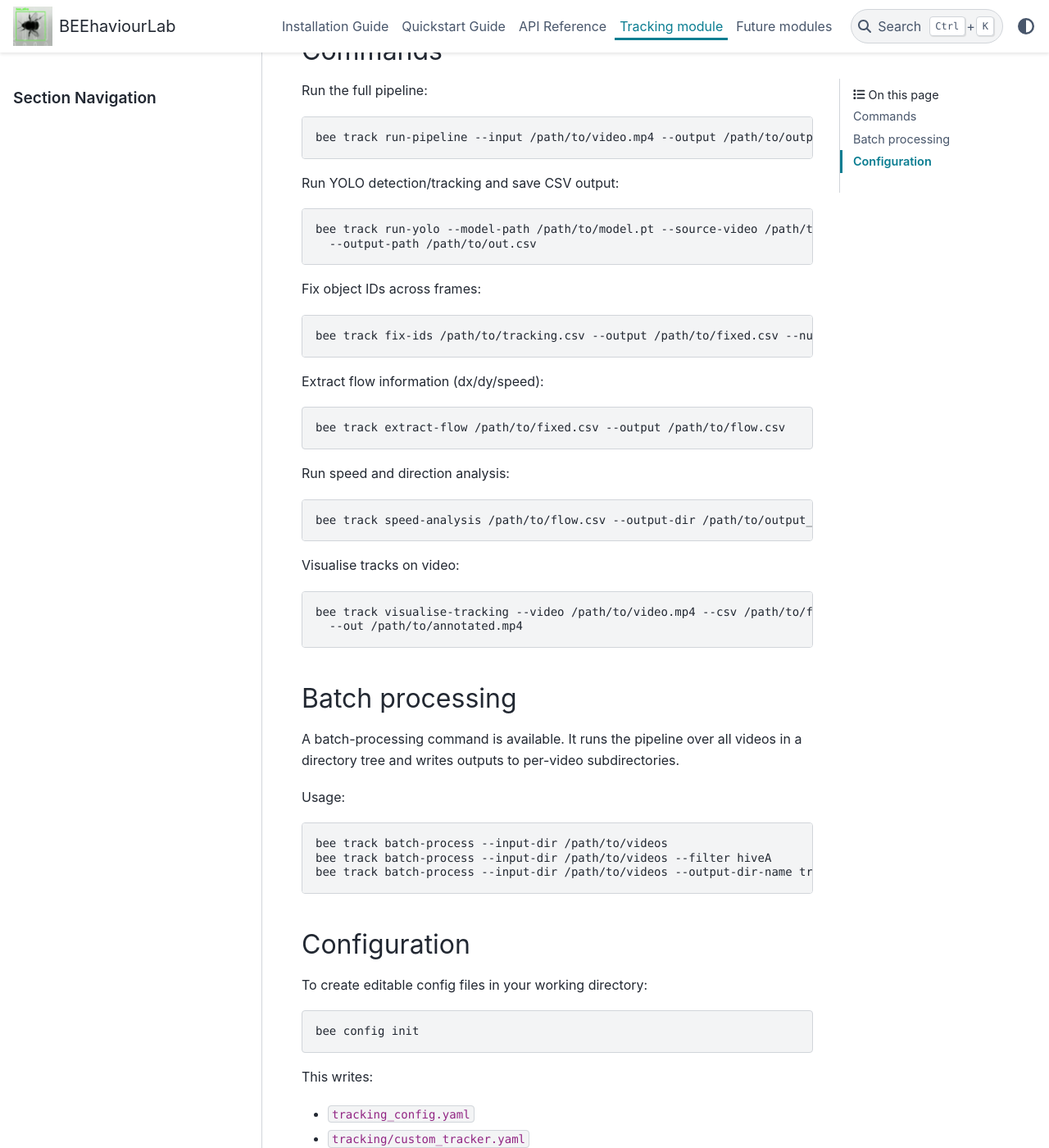
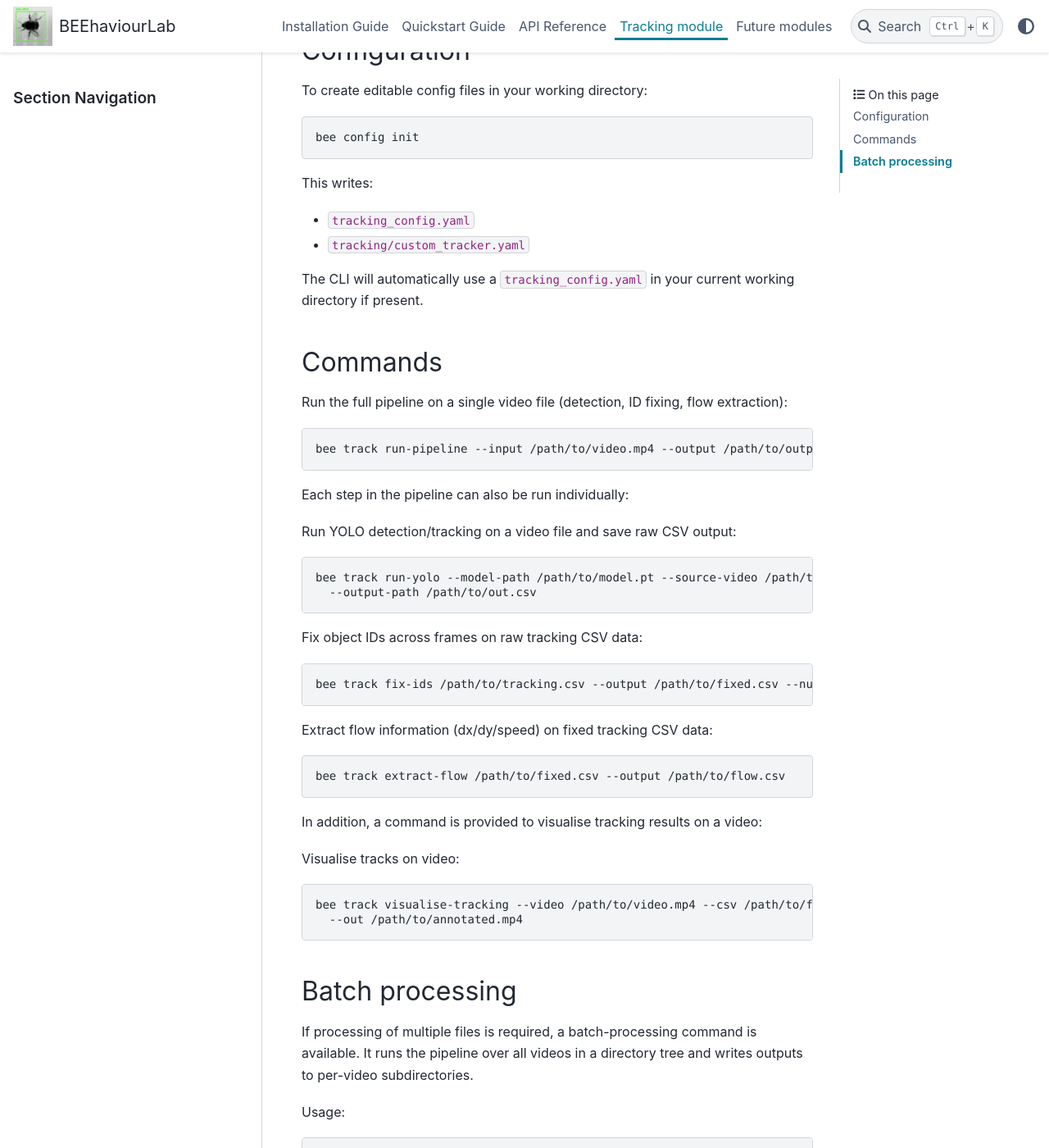
Before and after one commit to BEEhaviourLab/BEEhaviourLab, a Sphinx documentation site: the page built from docs/tracking.rst, in a window 1280 px wide and 1400 px high, scrolled down 289 px. Shown: the whole window at 82% size. Built offline with Sphinx 7.4.7 and the PyData theme 0.15.4, drawn with Linux system fonts in a browser that asks for light colours; some of the changed text lies outside the part shown.

Commit message:
docs: adds some more detail to tracking docs

```diff
--- a/docs/tracking.rst
+++ b/docs/tracking.rst
@@ -4,61 +4,6 @@ Tracking module
 The Tracking module provides end-to-end pipelines for object detection, ID
 stabilisation, flow extraction, and analysis. All commands are exposed under
 the ``bee track`` CLI group.
-
-Commands
---------
-
-Run the full pipeline:
-
-.. code-block:: bash
-
-   bee track run-pipeline --input /path/to/video.mp4 --output /path/to/output_dir
-
-Run YOLO detection/tracking and save CSV output:
-
-.. code-block:: bash
-
-   bee track run-yolo --model-path /path/to/model.pt --source-video /path/to/video.mp4 \
-     --output-path /path/to/out.csv
-
-Fix object IDs across frames:
-
-.. code-block:: bash
-
-   bee track fix-ids /path/to/tracking.csv --output /path/to/fixed.csv --num-objects 5
-
-Extract flow information (dx/dy/speed):
-
-.. code-block:: bash
-
-   bee track extract-flow /path/to/fixed.csv --output /path/to/flow.csv
-
-Run speed and direction analysis:
-
-.. code-block:: bash
-
-   bee track speed-analysis /path/to/flow.csv --output-dir /path/to/output_dir
-
-Visualise tracks on video:
-
-.. code-block:: bash
-
-   bee track visualise-tracking --video /path/to/video.mp4 --csv /path/to/fixed.csv \
-     --out /path/to/annotated.mp4
-
-Batch processing
-----------------
-
-A batch-processing command is available. It runs the pipeline
-over all videos in a directory tree and writes outputs to per-video subdirectories.
-
-Usage:
-
-.. code-block:: bash
-
-   bee track batch-process --input-dir /path/to/videos
-   bee track batch-process --input-dir /path/to/videos --filter hiveA
-   bee track batch-process --input-dir /path/to/videos --output-dir-name tracking_outputs
 
 Configuration
 -------------
@@ -76,3 +21,56 @@ This writes:
 
 The CLI will automatically use a ``tracking_config.yaml`` in your current
 working directory if present.
+
+Commands
+--------
+
+Run the full pipeline on a single video file (detection, ID fixing, flow extraction):
+
+.. code-block:: bash
+
+   bee track run-pipeline --input /path/to/video.mp4 --output /path/to/output_dir
+
+Each step in the pipeline can also be run individually:
+
+Run YOLO detection/tracking on a video file and save raw CSV output:
+
+.. code-block:: bash
+
+   bee track run-yolo --model-path /path/to/model.pt --source-video /path/to/video.mp4 \
+     --output-path /path/to/out.csv
+
+Fix object IDs across frames on raw tracking CSV data:
+
+.. code-block:: bash
+
+   bee track fix-ids /path/to/tracking.csv --output /path/to/fixed.csv --num-objects 5
+
+Extract flow information (dx/dy/speed) on fixed tracking CSV data:
+
+.. code-block:: bash
+
+   bee track extract-flow /path/to/fixed.csv --output /path/to/flow.csv
+
+In addition, a command is provided to visualise tracking results on a video:
+
+Visualise tracks on video:
+
+.. code-block:: bash
+
+   bee track visualise-tracking --video /path/to/video.mp4 --csv /path/to/fixed.csv \
+     --out /path/to/annotated.mp4
+
+Batch processing
+----------------
+
+If processing of multiple files is required, a batch-processing command is available. It runs the pipeline
+over all videos in a directory tree and writes outputs to per-video subdirectories.
+
+Usage:
+
+.. code-block:: bash
+
+   bee track batch-process --input-dir /path/to/videos
+   bee track batch-process --input-dir /path/to/videos --filter hiveA
+   bee track batch-process --input-dir /path/to/videos --output-dir-name tracking_outputs
```
